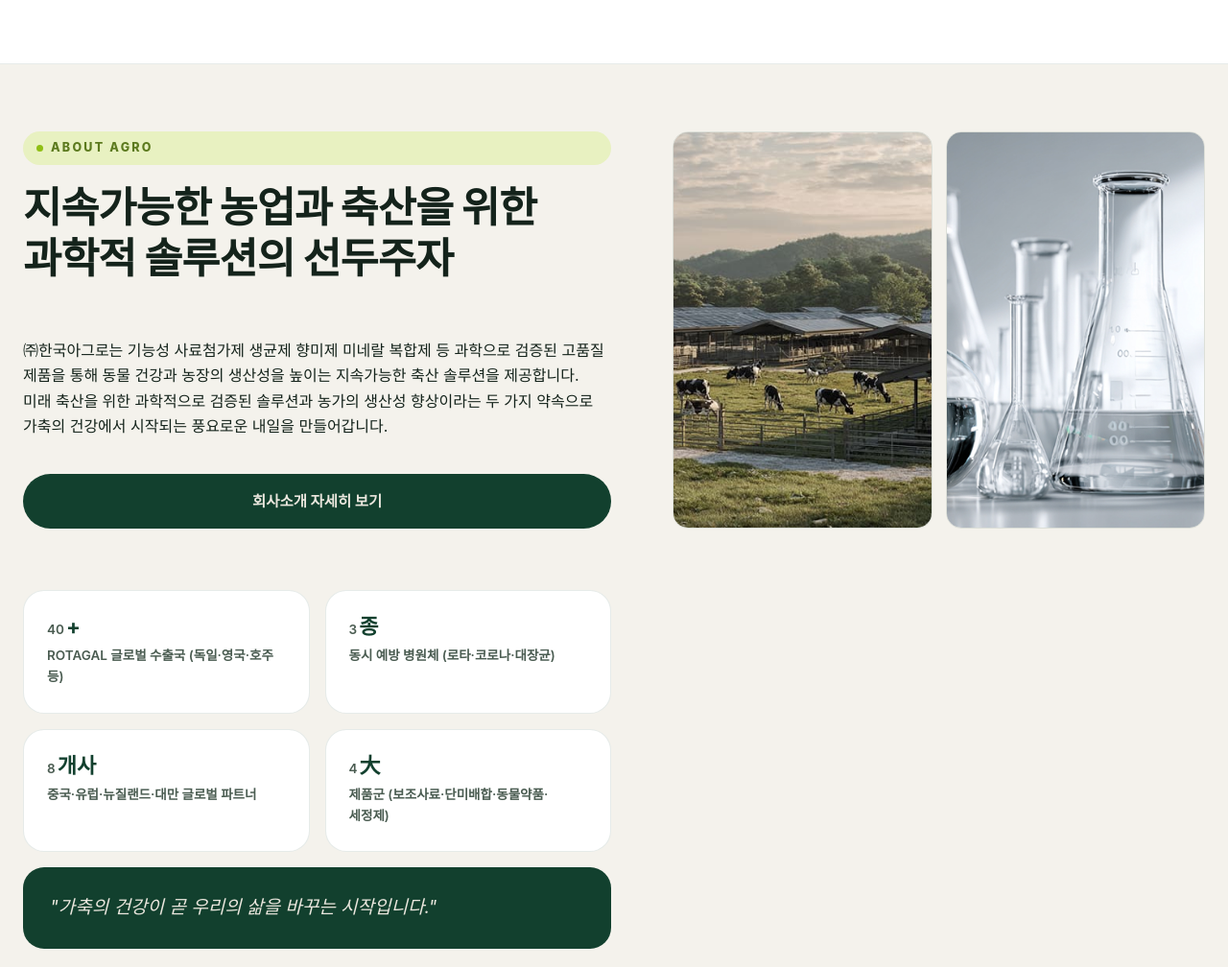
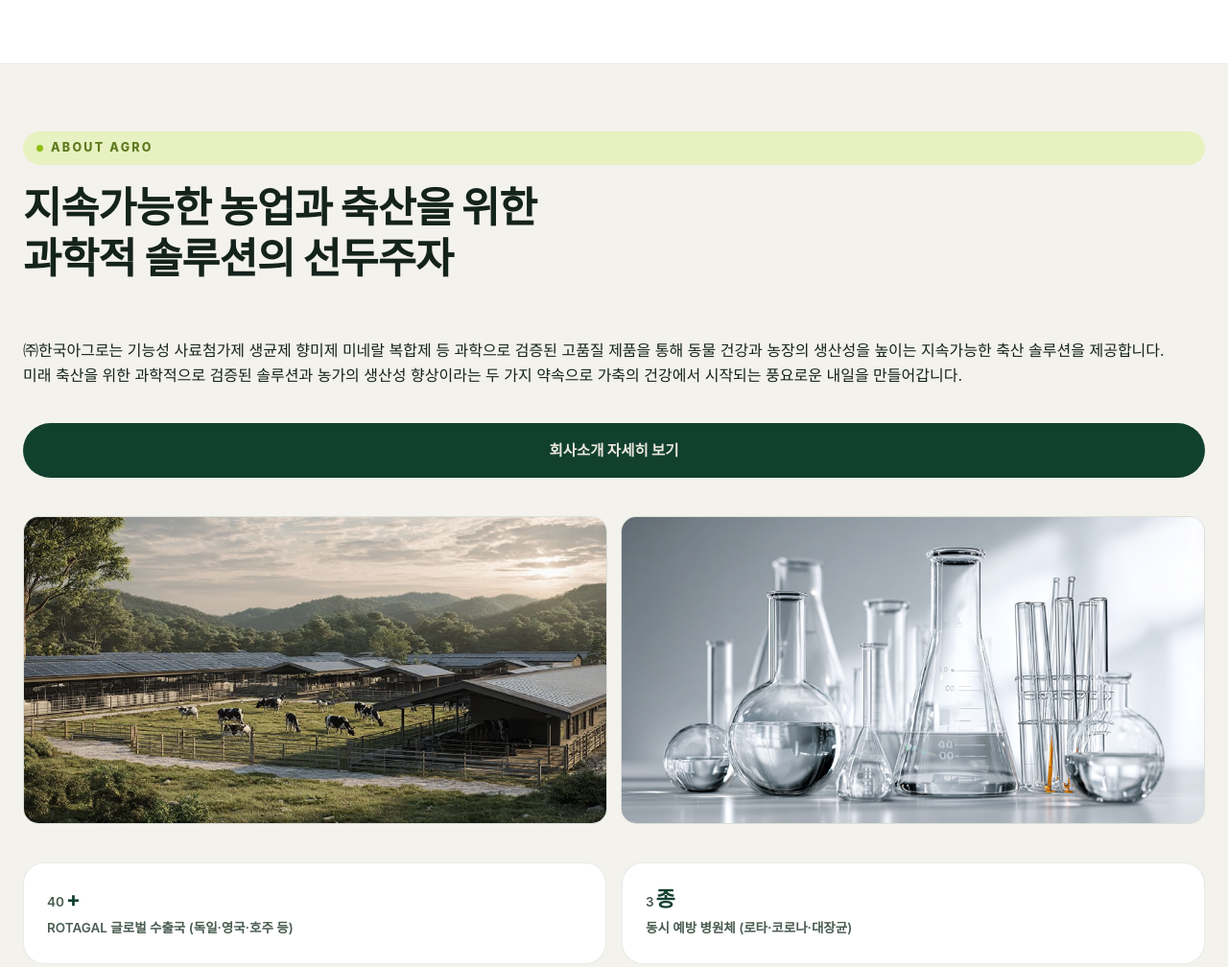
Before and after one commit to hongsoonil02-maker/agrokorea-redesign-beta, a plain HTML site: page index.html in a window 1280 px wide. Shown: the part 900-1908 px from the top of the page at 96% size. Drawn offline with Linux system fonts and the light colour scheme.

Commit message:
fix: about section single column layout with photos in horizontal row

```diff
--- a/css/style.css
+++ b/css/style.css
@@ -134,10 +134,12 @@
 .partner-name{font-family:var(--serif);font-size:27px;font-weight:600;letter-spacing:.03em;color:rgba(19,34,26,.5);white-space:nowrap}
 @keyframes marquee{to{transform:translateX(calc(-50% - 36px))}}
 
-.about-grid{display:grid;grid-template-columns:1.05fr .95fr;gap:64px;align-items:stretch}
+.about-grid{display:grid;grid-template-columns:1fr;gap:40px}
 .about-copy{display:flex;flex-direction:column}
 .about-copy p:last-of-type{margin-bottom:auto}
 .about-copy .btn{margin-top:36px}
+.about-photos{display:grid;grid-template-columns:1fr 1fr;gap:14px}
+.about-photos img{width:100%;height:200px;object-fit:cover;border-radius:16px;border:1px solid var(--line)}
 .stat-grid{display:grid;grid-template-columns:repeat(2,1fr);gap:16px}
 .stat-card{background:var(--surface);border:1px solid var(--line);border-radius:var(--radius);padding:26px 24px}
 .stat-card b{display:flex;align-items:baseline;font-family:var(--serif);font-size:42px;font-weight:700;color:var(--forest);line-height:1}
```
